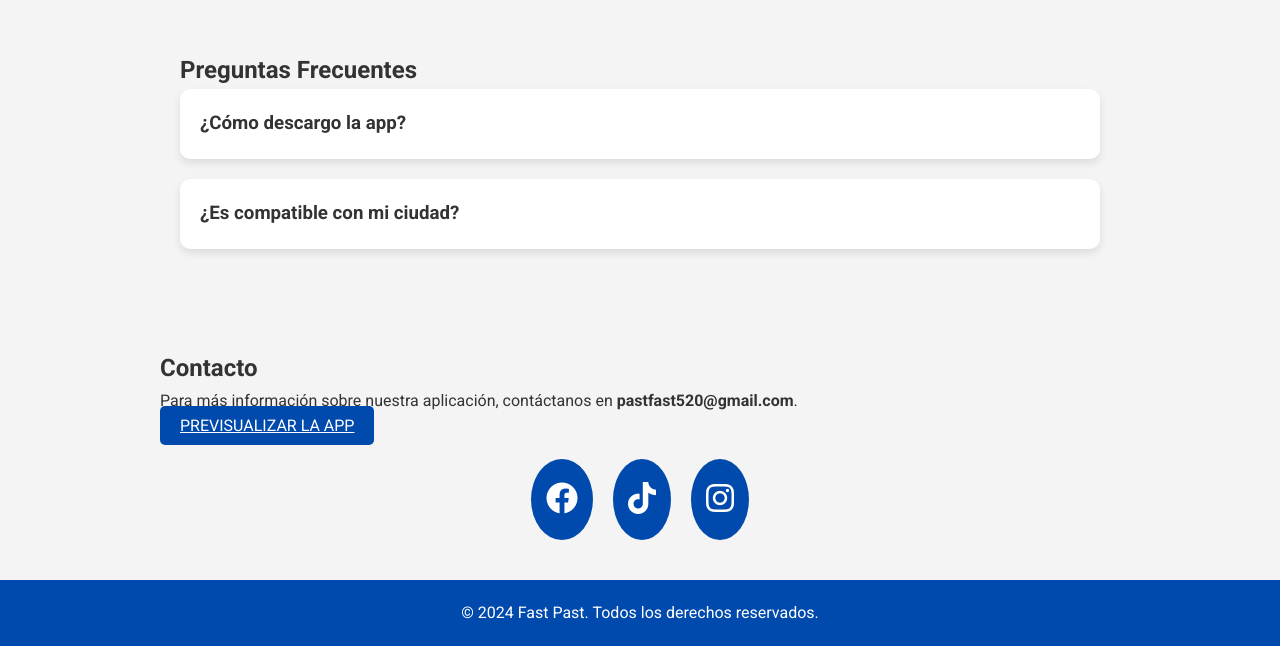
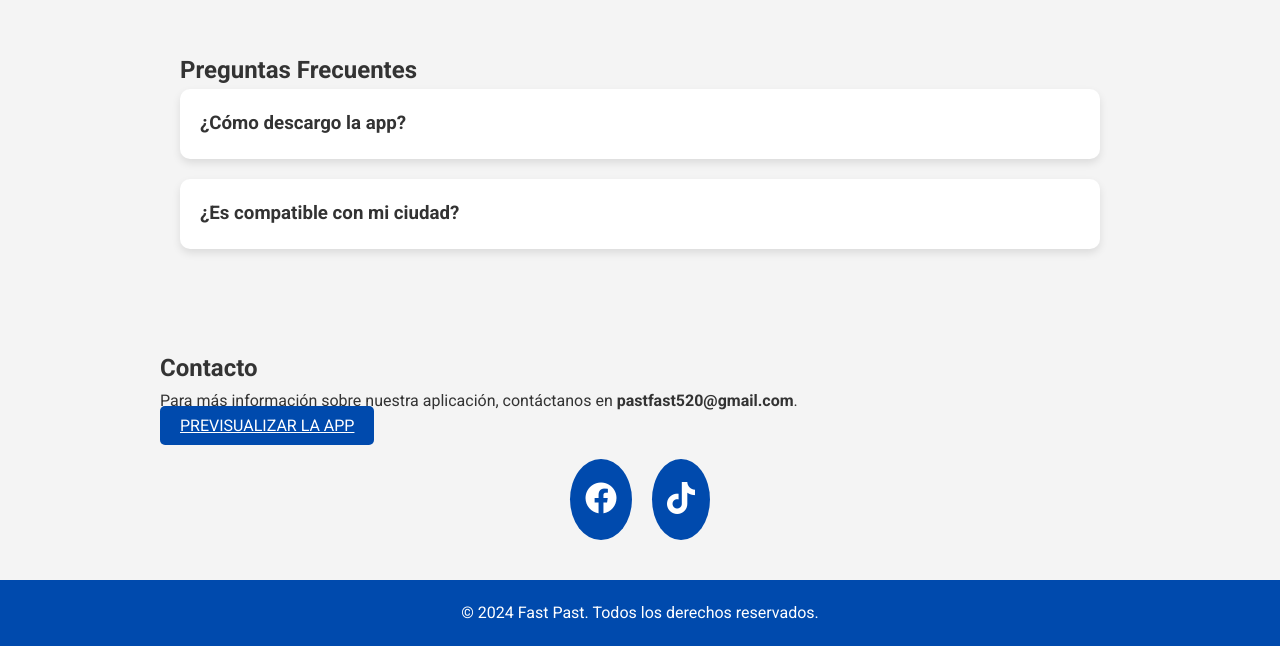
Before and after one commit to zuguss/Fast-Past, a plain HTML site: page index.html in a window 1280 px wide. Shown: the part 1810-2456 px from the top of the page. Drawn offline with Linux system fonts and the light colour scheme.

Commit message:
Update index.html

```diff
--- a/index.html
+++ b/index.html
@@ -263,15 +263,13 @@
             <a href="imagenes.html" class="btn">Previsualizar la App</a>
         </div>
         <div class="social-icons">
-            <a href="https://www.facebook.com" target="_blank" aria-label="Facebook" rel="noopener noreferrer">
+            <a href="https://www.facebook.com/profile.php?id=61565851337192&mibextid=ZbWKwL" target="_blank" aria-label="Facebook" rel="noopener noreferrer">
                 <i class="fab fa-facebook"></i>
             </a>
-            <a href="https://www.tiktok.com" target="_blank" aria-label="TikTok" rel="noopener noreferrer">
+            <a href="https://www.tiktok.com/@fastpast6?_t=8rQeZWGMMBc&_r=1" target="_blank" aria-label="TikTok" rel="noopener noreferrer">
                 <i class="fab fa-tiktok"></i>
             </a>
-            <a href="https://www.instagram.com" target="_blank" aria-label="Instagram" rel="noopener noreferrer">
-                <i class="fab fa-instagram"></i>
-            </a>
+
         </div>
     </section>
 
```
